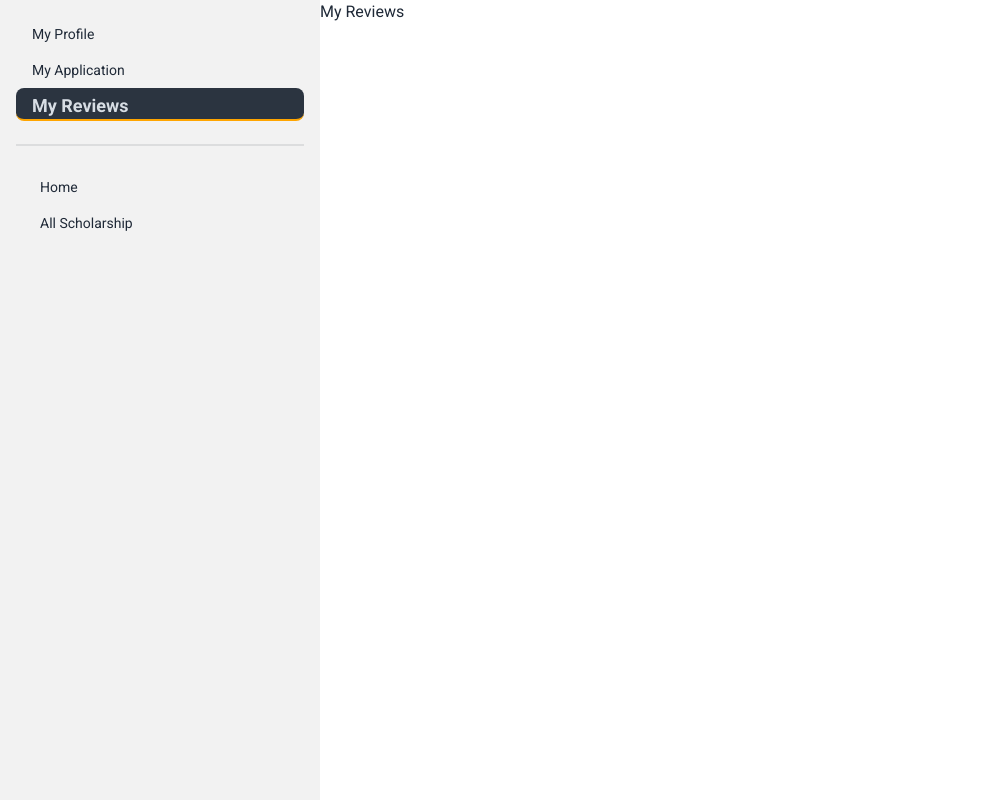
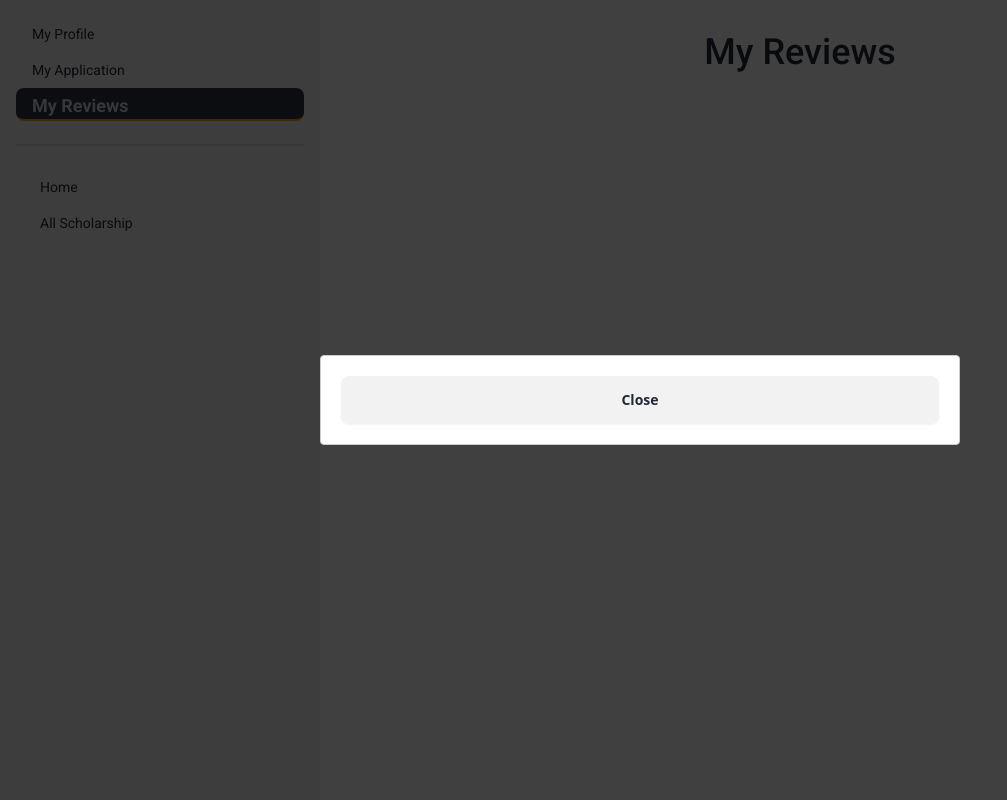
Before and after one commit to Rubaeid-Sanjid/EduScholar-client-side, a React (Vite) app: page /dashboard/myReviews in a window 1280 px wide. Shown: the whole page, without its empty margins (0-1007 px from the left). Built offline with nearby package versions, Linux system fonts and the light colour scheme; no server answers.

Commit message:
my review modal open while routing

```diff
--- a/src/Pages/Dashboard/User/MyReviews.jsx
+++ b/src/Pages/Dashboard/User/MyReviews.jsx
@@ -1,10 +1,65 @@
+import Modal from "react-modal";
+import PropTypes from "prop-types";
+import { useEffect, useState } from "react";
+import { useLocation, useNavigate } from "react-router-dom";
+
+const customStyles = {
+  content: {
+    top: "50%",
+    left: "50%",
+    right: "auto",
+    bottom: "auto",
+    marginRight: "-50%",
+    transform: "translate(-50%, -50%)",
+    zIndex: "1000",
+    width: "50%",
+    maxHeight: "80vh",
+    overflowY: "auto",
+  },
+  overlay: {
+    backgroundColor: "rgba(0, 0, 0, 0.75)",
+    zIndex: "999",
+  },
+};
 
 const MyReviews = () => {
-    return (
-        <div>
-            <h2>My Reviews</h2>
-        </div>
-    );
+    const location = useLocation();
+    const navigate = useNavigate();
+
+    const [isModalOpen, setIsModalOpen] = useState(false);
+
+    useEffect(()=>{
+        if(location.pathname === '/dashboard/myReviews'){
+            setIsModalOpen(true);
+        }
+    },[])
+
+    const onRequestClose=()=>{
+        setIsModalOpen(false);
+        navigate('/dashboard')
+    }
+  return (
+    <div>
+      <h2 className="text-3xl lg:text-4xl font-medium text-center my-8">
+        My Reviews
+      </h2>
+      <Modal
+        isOpen={isModalOpen}
+        onRequestClose={onRequestClose}
+        style={customStyles}
+      >
+
+        <button className="btn w-full" onClick={onRequestClose}>
+        Close
+      </button>
+      </Modal>
+    </div>
+  );
 };
 
+MyReviews.propTypes = {
+  isOpen: PropTypes.bool,
+  onRequestClose: PropTypes.func,
+  // scholarship: PropTypes.object,
+};
 export default MyReviews;
```
